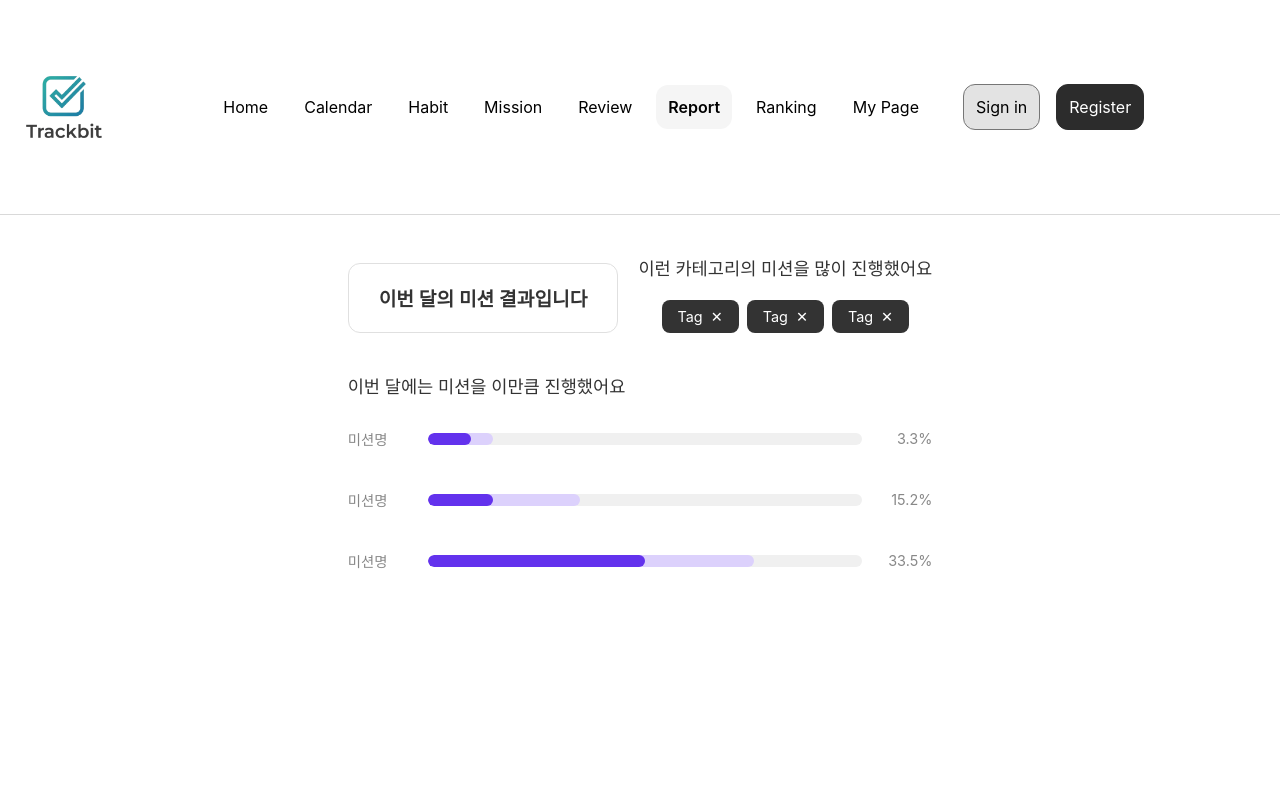
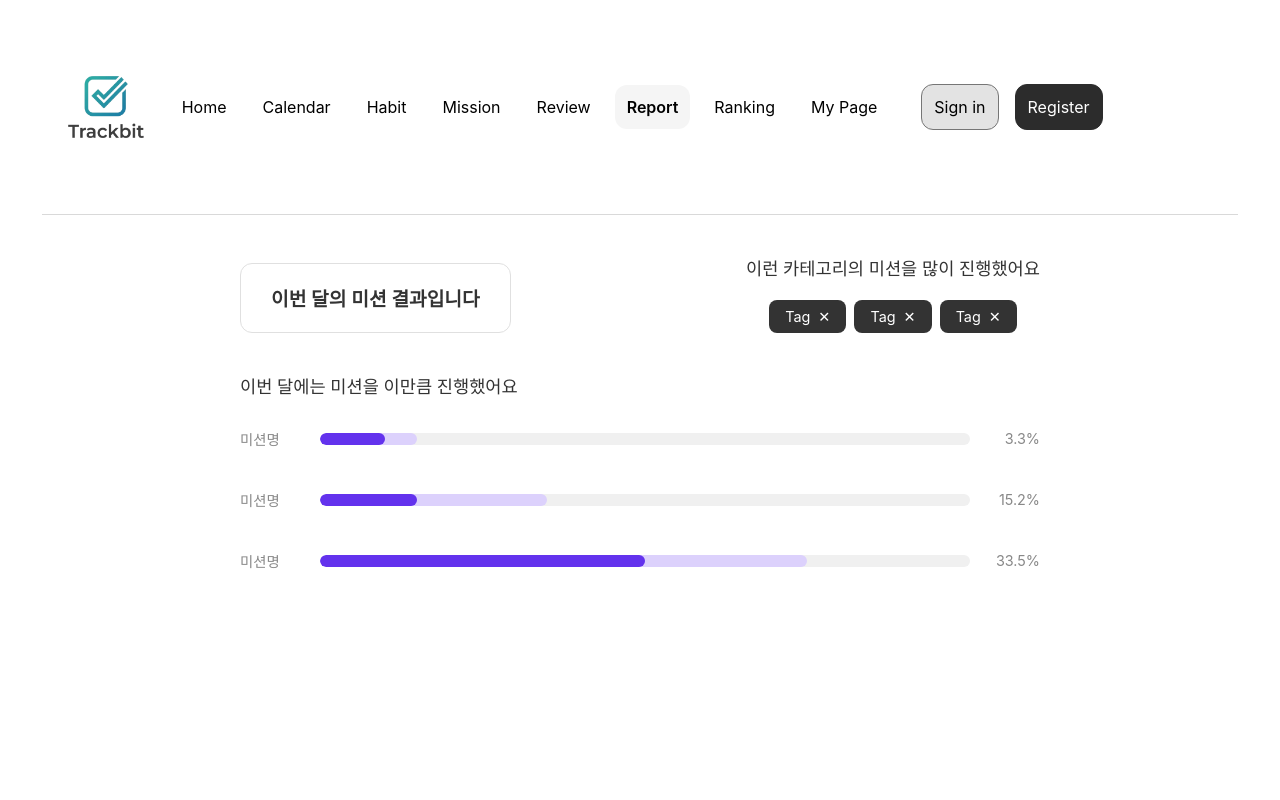
Before and after one commit to yuruha0605/Trackbit_FE, a React (Create React App) app: page /report in a window 1280 px wide. Shown: the top 800 px of the page. Built offline with nearby package versions, Linux system fonts and the light colour scheme; no server answers.

Commit message:
Update Report.css

```diff
--- a/src/pages/mission/Report.css
+++ b/src/pages/mission/Report.css
@@ -1,5 +1,13 @@
+body {
+  display: flex;
+  justify-content: center;
+  align-items: center;
+  min-height: 100vh;
+  margin: 0;
+}
+
 .report-container {
-  min-height: 100vh;
+    width: 100%;
     padding: 40px;
     background-color: #ffffff;
     font-family: 'Pretendard', -apple-system, BlinkMacSystemFont, system-ui, Roboto, sans-serif;
```
